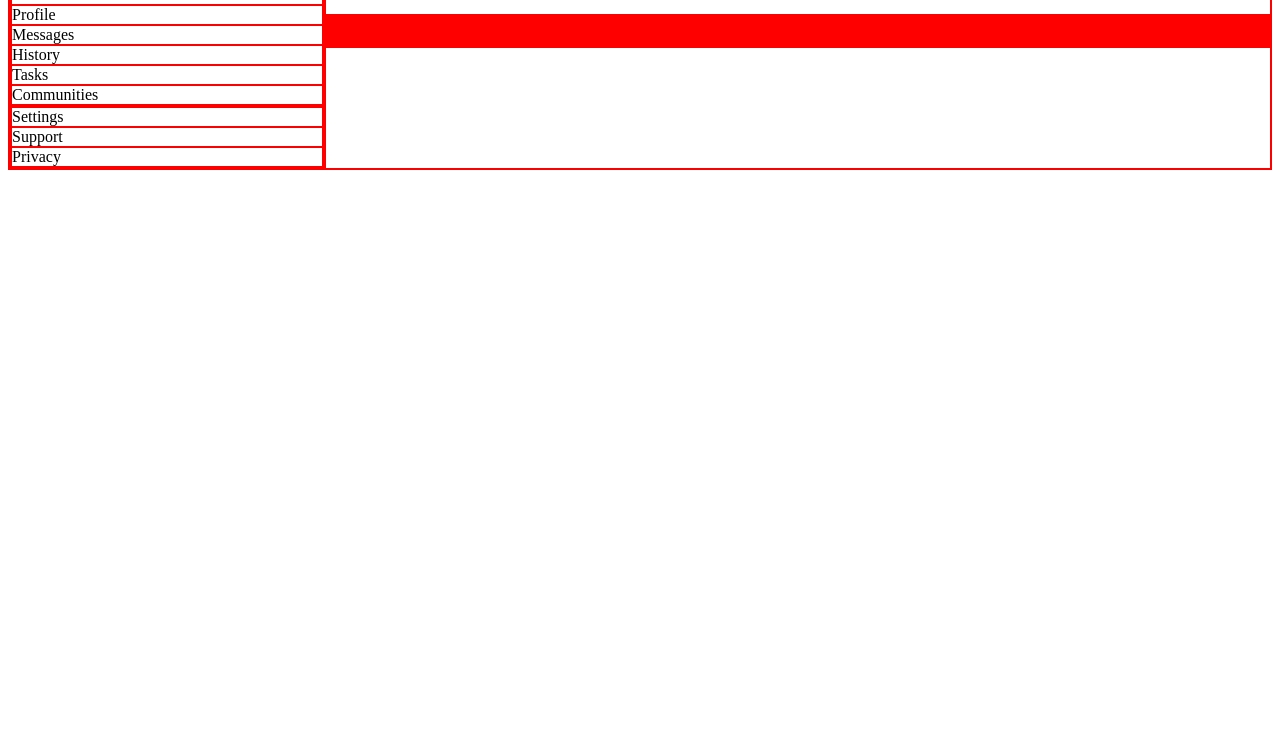
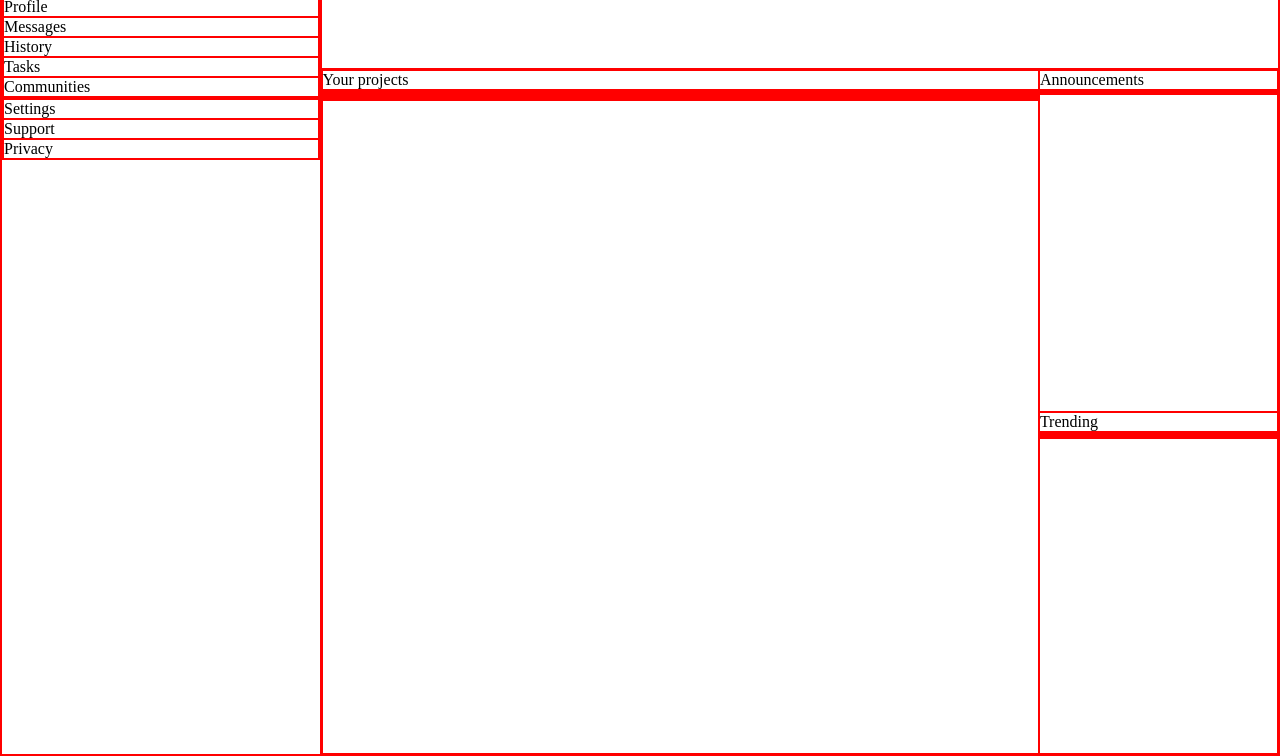
Before and after one commit to SerginoCroes/odin-admin-dashboard, a plain HTML site: page index.html in a window 1280 px wide. Shown: the part 46-802 px from the top of the page. Drawn offline with Linux system fonts and the light colour scheme.

Commit message:
Slowly adding content and fixing layout

```diff
--- a/index.html
+++ b/index.html
@@ -29,8 +29,12 @@
         </div>
         <div class="header">
             <div class="top">
-                <div class="search"></div>
-                <div class="topbuttons"></div>
+                <div class="search">
+
+                </div>
+                <div class="topbuttons">
+
+                </div>
             </div>
             <div class="bottom">
                 <div class="welcome"></div>
@@ -39,23 +43,26 @@
         </div>
         <div class="content">
             <div class="projects">
-                <div class="proj1"></div>
-                <div class="proj2"></div>
-                <div class="proj3"></div>
-                <div class="proj4"></div>
-                <div class="proj5"></div>
-                <div class="proj6"></div>
+                <p>Your projects</p>
+                <div class="project proj1"></div>
+                <div class="project proj2"></div>
+                <div class="project proj3"></div>
+                <div class="project proj4"></div>
+                <div class="project proj5"></div>
+                <div class="project proj6"></div>
             </div>
             <div class="announce">
-                <div class="message1"></div>
-                <div class="message2"></div>
-                <div class="message3"></div>
+                <p>Announcements</p>
+                <div class="message message1"></div>
+                <div class="message message2"></div>
+                <div class="message message3"></div>
             </div>
             <div class="trending">
-                <div class="trend1"></div>
-                <div class="trend2"></div>
-                <div class="trend3"></div>
-                <div class="trend4"></div>
+                <p>Trending</p>
+                <div class="trend trend1"></div>
+                <div class="trend trend2"></div>
+                <div class="trend trend3"></div>
+                <div class="trend trend4"></div>
             </div>
         </div>
     </div>
--- a/style.css
+++ b/style.css
@@ -1,11 +1,17 @@
+* {
+    margin: 0px;
+    padding: 0px;
+}
+
 div{
     border: 1px solid red;
 }
 
 .page {
+    height: 100vh;
     display: grid;
     grid-template-columns: 1fr 3fr;
-    grid-template-rows: 1fr 3fr;
+    grid-template-rows: 1fr 6fr;
 }
 
 .menu {
@@ -18,4 +24,19 @@ div{
 
 .content {
     grid-area: 2 / 2;
+    display: grid;
+    grid-template-rows: 1fr 1fr;
+    grid-template-columns: 3fr 1fr;
 }
+
+.content .projects{
+    grid-area: 1 / 1 / 3;
+}
+
+.content .announce{
+    grid-area: 1 / 2;
+}
+
+.content .trending{
+    grid-area: 2 / 2;
+}
```
